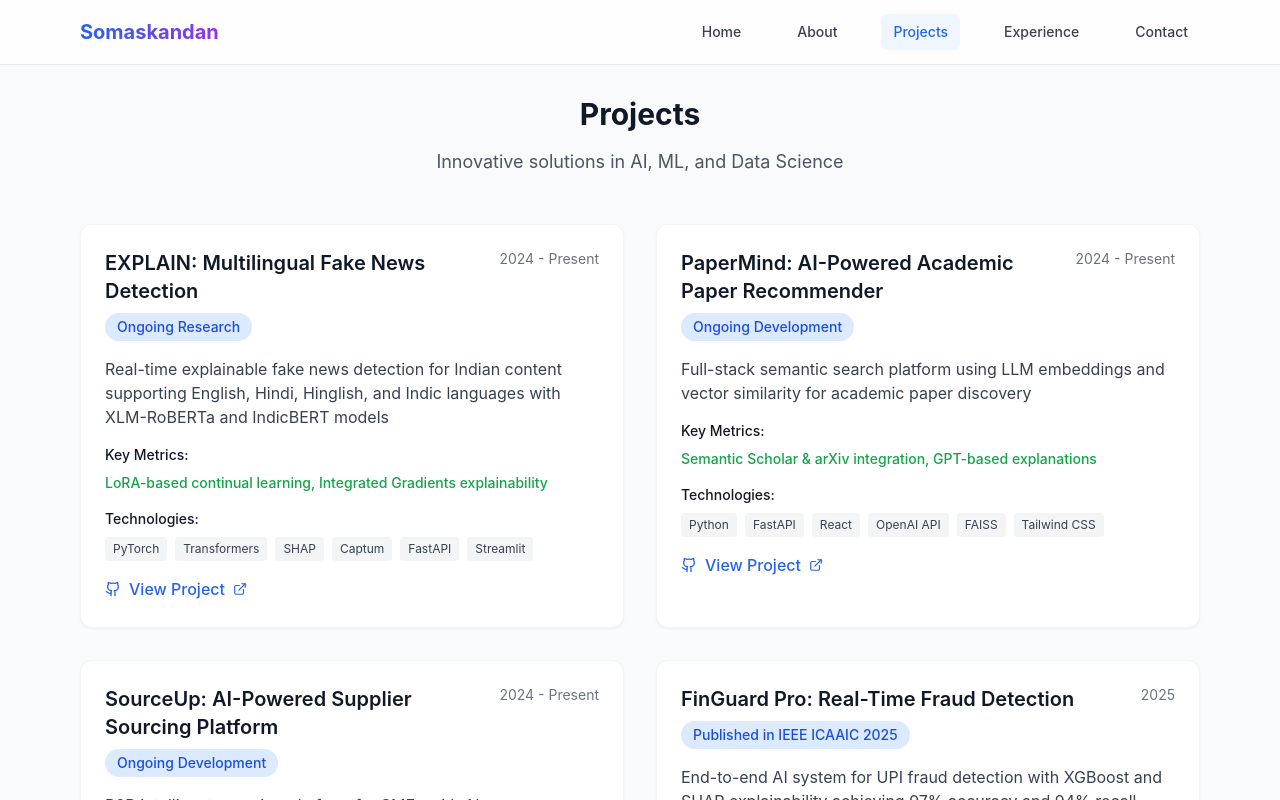
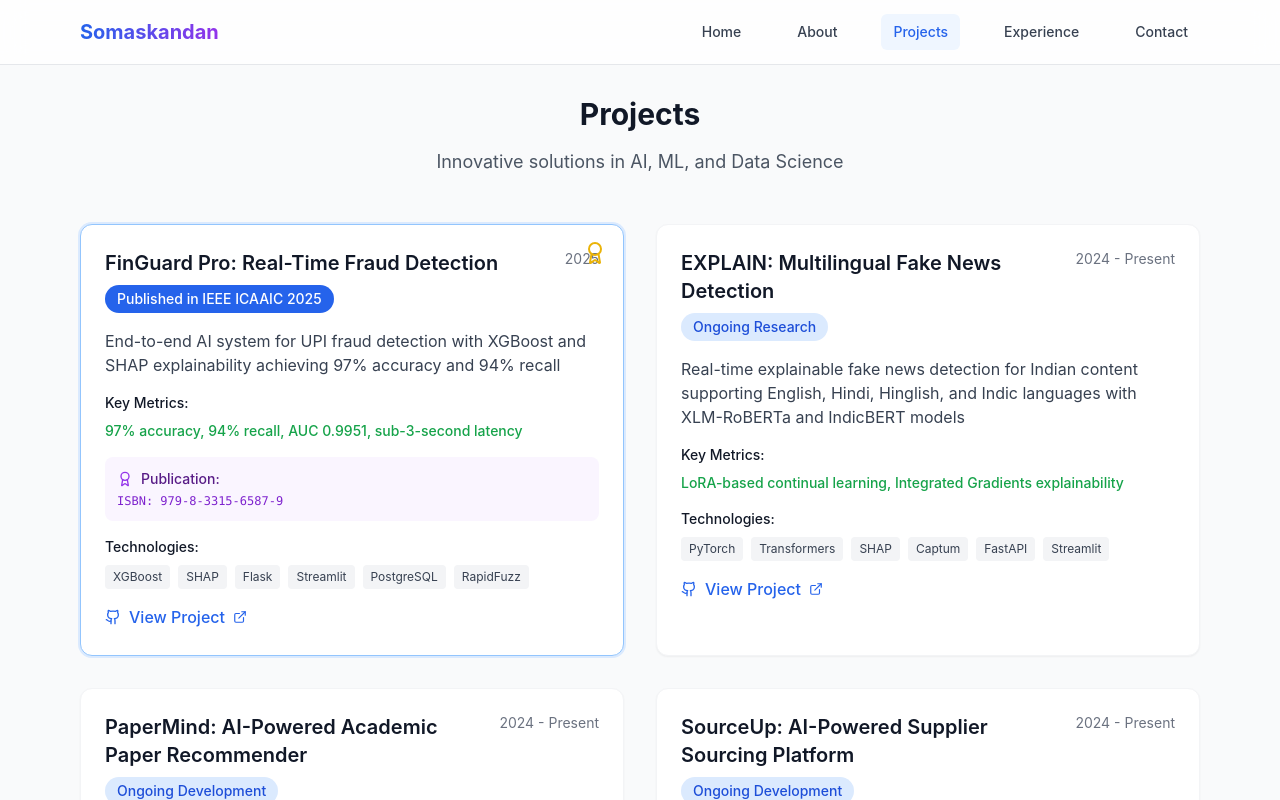
Before and after one commit to Somaskandan931/portfolio-project, a React (Create React App) app: page / in a window 1280 px wide. Both pictures are taken after a click on the button "View Projects". Shown: the top 800 px of the page. Built offline with nearby package versions, Linux system fonts and the light colour scheme.

Commit message:
New Updates

```diff
--- a/src/pages/Projects.jsx
+++ b/src/pages/Projects.jsx
@@ -1,8 +1,19 @@
 import React from 'react';
-import { Github, ExternalLink } from 'lucide-react';
+import { Github, ExternalLink, Award } from 'lucide-react';
 
 const ProjectsPage = () => {
   const projects = [
+    {
+      title: "FinGuard Pro: Real-Time Fraud Detection",
+      description: "End-to-end AI system for UPI fraud detection with XGBoost and SHAP explainability achieving 97% accuracy and 94% recall",
+      tech: ["XGBoost", "SHAP", "Flask", "Streamlit", "PostgreSQL", "RapidFuzz"],
+      metrics: "97% accuracy, 94% recall, AUC 0.9951, sub-3-second latency",
+      link: "https://github.com/Somaskandan931/FinGuardPro",
+      status: "Published in IEEE ICAAIC 2025",
+      date: "2025",
+      publication: "ISBN: 979-8-3315-6587-9",
+      featured: true
+    },
     {
       title: "EXPLAIN: Multilingual Fake News Detection",
       description: "Real-time explainable fake news detection for Indian content supporting English, Hindi, Hinglish, and Indic languages with XLM-RoBERTa and IndicBERT models",
@@ -29,16 +40,6 @@ const ProjectsPage = () => {
       link: "https://github.com/Somaskandan931/SourceUp",
       status: "Ongoing Development",
       date: "2024 - Present"
-    },
-    {
-      title: "FinGuard Pro: Real-Time Fraud Detection",
-      description: "End-to-end AI system for UPI fraud detection with XGBoost and SHAP explainability achieving 97% accuracy and 94% recall",
-      tech: ["XGBoost", "SHAP", "Flask", "Streamlit", "PostgreSQL", "RapidFuzz"],
-      metrics: "97% accuracy, 94% recall, AUC 0.9951, sub-3-second latency",
-      link: "https://github.com/Somaskandan931/FinGuardPro",
-      status: "Published in IEEE ICAAIC 2025",
-      date: "2025",
-      publication: "ISBN: 979-8-3315-6587-9"
     }
   ];
 
@@ -52,15 +53,32 @@ const ProjectsPage = () => {
 
         <div className="grid md:grid-cols-2 gap-8">
           {projects.map((project, idx) => (
-            <div key={idx} className="bg-white rounded-xl p-6 shadow-sm border border-gray-100 hover:shadow-md transition-shadow">
+            <div
+              key={idx}
+              className={`bg-white rounded-xl p-6 shadow-sm border ${
+                project.featured
+                  ? 'border-blue-300 ring-2 ring-blue-100'
+                  : 'border-gray-100'
+              } hover:shadow-md transition-shadow relative`}
+            >
+              {project.featured && (
+                <div className="absolute top-4 right-4">
+                  <Award className="text-yellow-500" size={24} />
+                </div>
+              )}
+
               <div className="flex justify-between items-start mb-4">
-                <div className="flex-1">
+                <div className="flex-1 pr-8">
                   <h3 className="text-xl font-semibold text-gray-900 mb-2">{project.title}</h3>
-                  <span className="inline-block px-3 py-1 bg-blue-100 text-blue-700 rounded-full text-sm font-medium">
+                  <span className={`inline-block px-3 py-1 rounded-full text-sm font-medium ${
+                    project.featured
+                      ? 'bg-blue-600 text-white'
+                      : 'bg-blue-100 text-blue-700'
+                  }`}>
                     {project.status}
                   </span>
                 </div>
-                <span className="text-sm text-gray-500 ml-2">{project.date}</span>
+                <span className="text-sm text-gray-500">{project.date}</span>
               </div>
 
               <p className="text-gray-700 mb-4">{project.description}</p>
@@ -71,9 +89,12 @@ const ProjectsPage = () => {
               </div>
 
               {project.publication && (
-                <div className="mb-4">
-                  <p className="text-sm font-medium text-gray-900 mb-1">Publication:</p>
-                  <p className="text-xs text-purple-600 font-mono">{project.publication}</p>
+                <div className="mb-4 bg-purple-50 p-3 rounded-lg">
+                  <p className="text-sm font-medium text-purple-900 mb-1 flex items-center gap-2">
+                    <Award size={16} className="text-purple-600" />
+                    Publication:
+                  </p>
+                  <p className="text-xs text-purple-700 font-mono">{project.publication}</p>
                 </div>
               )}
 
```
